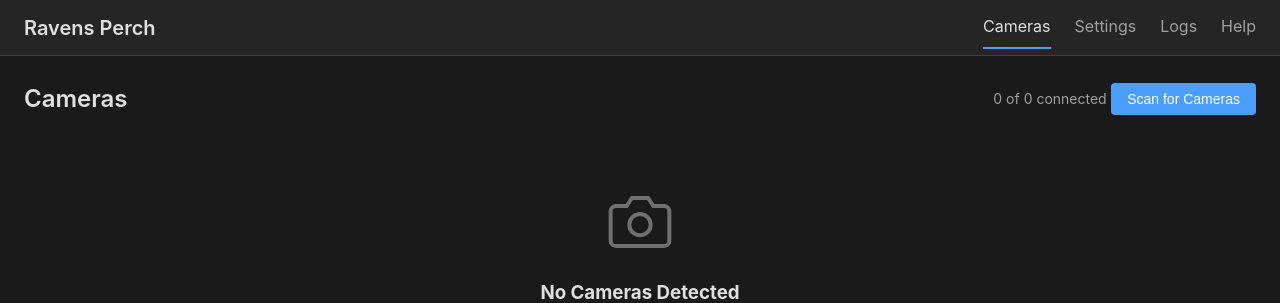
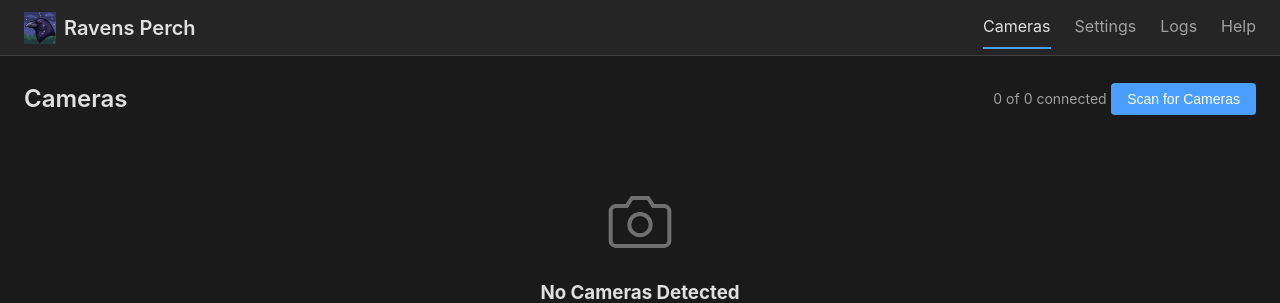
Before and after one commit to mrmees/ravens-perch, a Flask app: page /cameras/ in a window 1280 px wide. Shown: the top 303 px of the page. Run offline with Flask 2, Linux system fonts and the light colour scheme; data that the repository does not hold is empty; some libraries are stand-ins or nearby versions.

Commit message:
Add logo to navbar
- Added logo.png to static/img folder
- Display logo in top-left corner of navbar next to "Ravens Perch" text
- Added CSS styling for logo (32px height)

Co-Authored-By: Claude Opus 4.5 <noreply@anthropic.com>

```diff
--- a/daemon/web_ui/static/css/style.css
+++ b/daemon/web_ui/static/css/style.css
@@ -56,9 +56,17 @@ a:hover {
 }
 
 .nav-brand a {
+    display: flex;
+    align-items: center;
+    gap: 0.5rem;
     font-size: 1.25rem;
     font-weight: 600;
     color: var(--text-primary);
+}
+
+.nav-logo {
+    height: 32px;
+    width: auto;
 }
 
 .nav-links {
--- a/daemon/web_ui/templates/base.html
+++ b/daemon/web_ui/templates/base.html
@@ -11,7 +11,10 @@
 <body>
     <nav class="navbar">
         <div class="nav-brand">
-            <a href="{{ url_for('cameras.dashboard') }}">Ravens Perch</a>
+            <a href="{{ url_for('cameras.dashboard') }}">
+                <img src="{{ url_for('static', filename='img/logo.png') }}" alt="Ravens Perch" class="nav-logo">
+                <span>Ravens Perch</span>
+            </a>
         </div>
         <div class="nav-links">
             <a href="{{ url_for('cameras.dashboard') }}" class="{% if request.endpoint == 'cameras.dashboard' %}active{% endif %}">Cameras</a>
```
Also changed, not shown: daemon/web_ui/static/img/logo.png (added).
